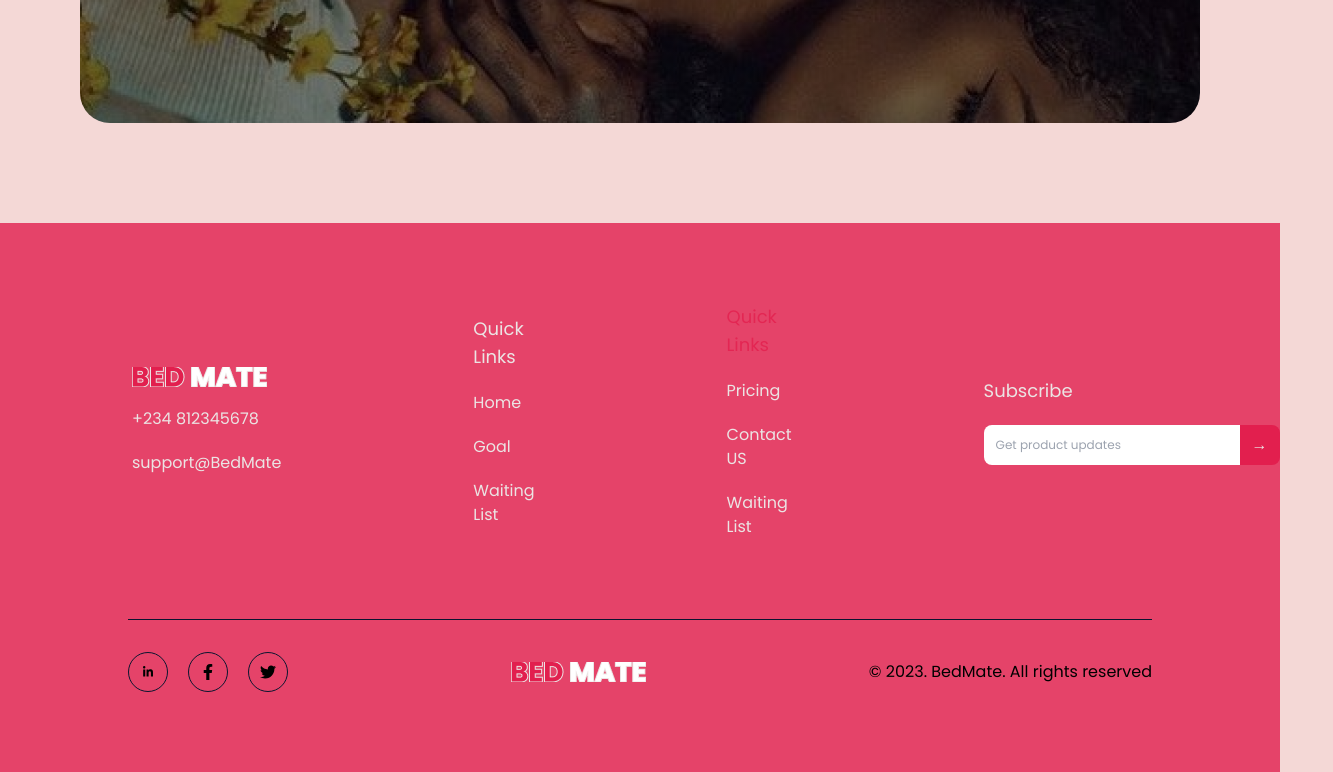
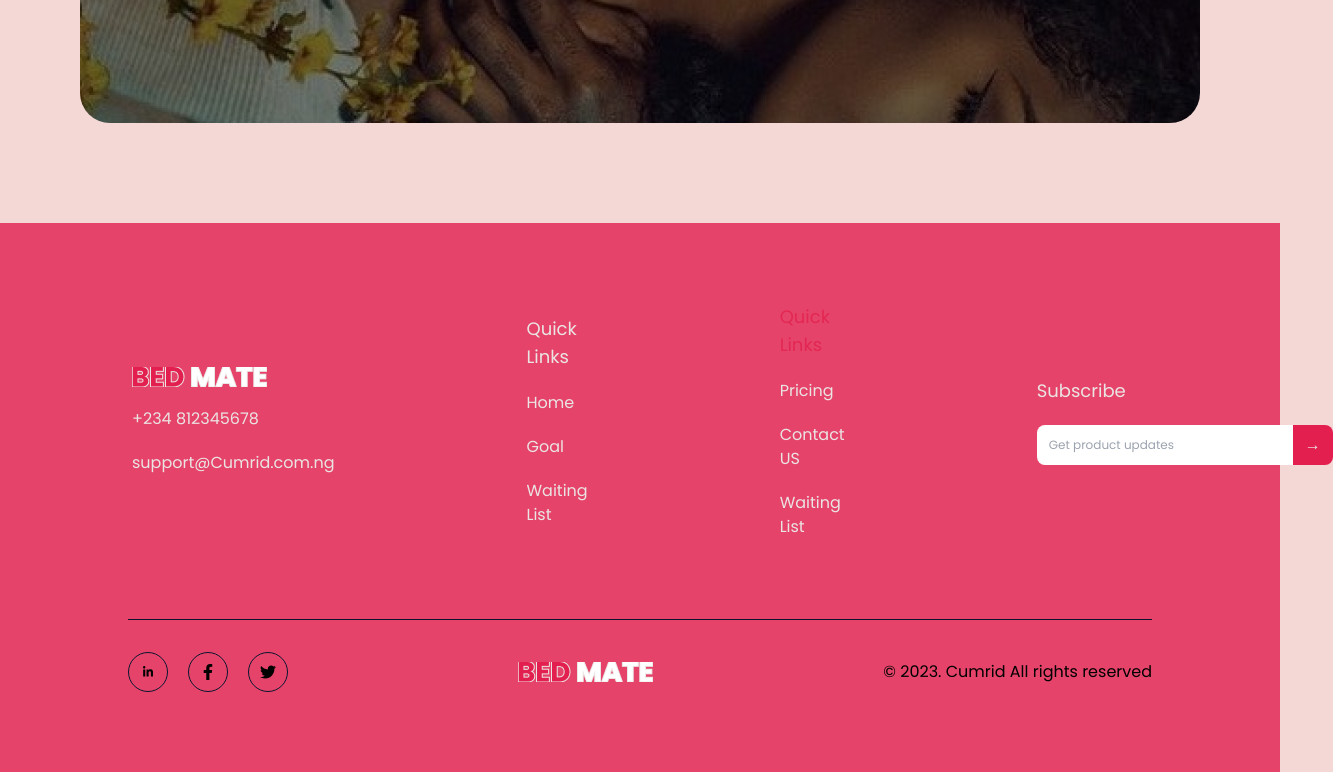
Before and after one commit to Bedmate/web-page, a website: page index.html in a window 1280 px wide. Shown: the part 3480-4252 px from the top of the page, 1333 px wide, since content can reach past the window. Drawn offline with nearby package versions, Linux system fonts and the light colour scheme.

Commit message:
Update index.html

```diff
--- a/index.html
+++ b/index.html
@@ -3,7 +3,7 @@
   <head>
     <meta charset="UTF-8" />
     <meta name="viewport" content="width=device-width, initial-scale=1.0" />
-    <title>Bedmate || Home</title>
+    <title>Cumrid || Home</title>
 
     <link rel="stylesheet" href="../dist/output.css" />
     <link
@@ -476,7 +476,7 @@
             <img src="../Assets/BED-MATE.png" alt="bed-mate-logo" />
             <ul class="mt-5 flex flex-col gap-5">
               <li><a href="#" target="_blank">+234 812345678</a></li>
-              <li><a href="#" target="_blank">support@BedMate</a></li>
+              <li><a href="#" target="_blank">support@Cumrid.com.ng</a></li>
             </ul>
           </div>
 
@@ -566,7 +566,7 @@
 
           <div>
             <p class="lg:text-base text-xs">
-              &copy; 2023. <a href="#">BedMate.</a> All rights reserved
+              &copy; 2023. <a href="#">Cumrid</a> All rights reserved
             </p>
           </div>
         </div>
```
